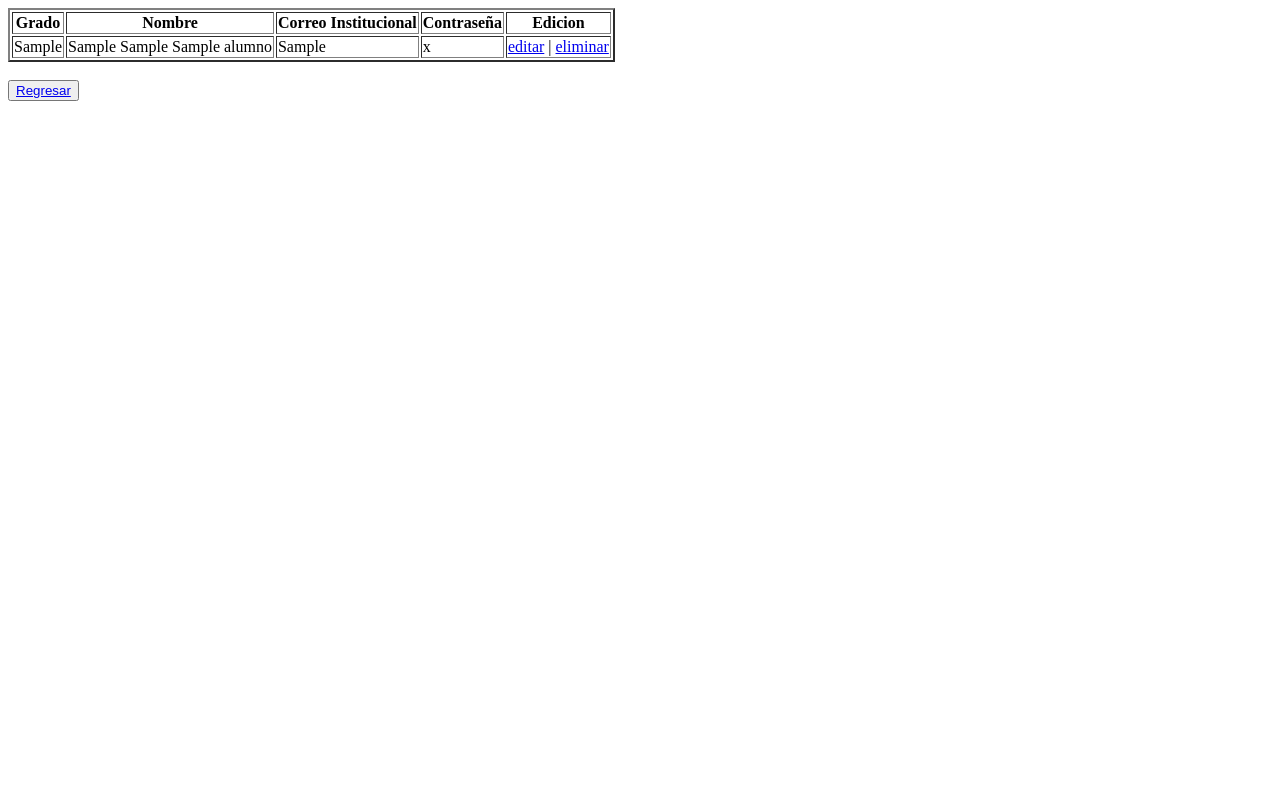
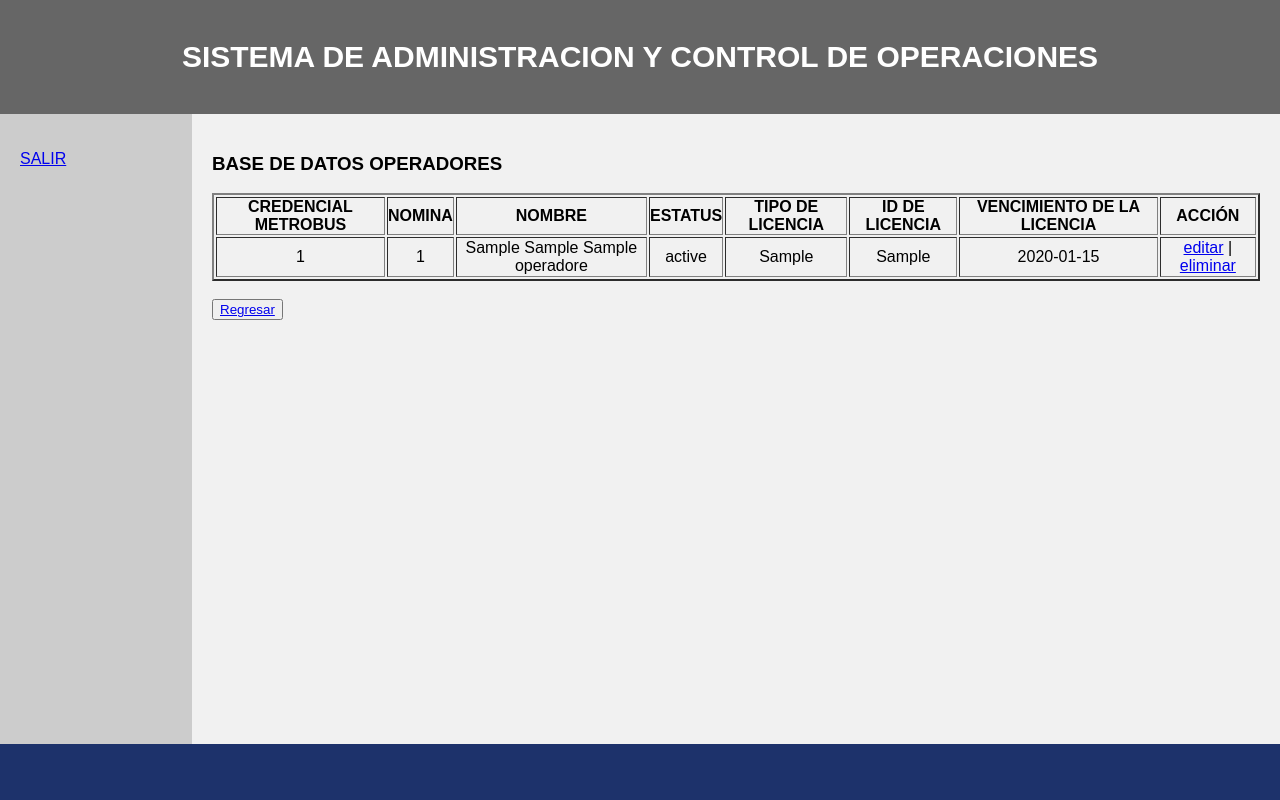
Before and after one commit to LUlisesRM/CITEMSA, a PHP site: page /Plataforma_citemsa/edicion.php in a window 1280 px wide. Run offline with PHP 8.4, Linux system fonts and the light colour scheme; tables that the repository leaves empty or names only in its code hold one stand-in row (values such as "Sample post").

Commit message:
Estilo Loginerror y SACO: header y nav

```diff
--- /dev/null
+++ b/saco/Plataforma_citemsa/css/estilo_saco.css
@@ -0,0 +1,77 @@
+*{
+    box-sizing: border-box;
+  }
+
+  body {
+    font-family: Arial, Helvetica, sans-serif;
+    background-color: rgb(29, 50, 107);
+    margin: 0px;
+  }
+
+  /* Style the header */
+  header {
+
+    background-color: #666;
+    padding: 15px;
+    text-align: center;
+    font-size: 20px;
+    color: white;
+  }
+
+  th{
+    padding: 0;
+    display: table-cell;
+    font-weight: 550;
+  }
+
+  td{
+    text-align: center;
+
+  }
+
+
+  /* Create two columns/boxes that floats next to each other */
+  nav {
+    float: left;
+    width: 15%;
+    height: 630px; /* only for demonstration, should be removed */
+    background: #ccc;
+    padding: 20px;
+  }
+
+  /* Style the list inside the menu */
+  nav ul {
+    list-style-type: none;
+    padding: 0;
+  }
+
+  article {
+    float: left;
+    padding: 20px;
+    width: 85%;
+    background-color: #f1f1f1;
+    height: 630px; /* only for demonstration, should be removed */
+  }
+
+  /* Clear floats after the columns */
+  section::after {
+    content: "";
+    display: table;
+    clear: both;
+  }
+
+  /* Style the footer */
+  footer {
+    background-color: #777;
+    padding: 10px;
+    text-align: center;
+    color: white;
+  }
+
+  /* Responsive layout - makes the two columns/boxes stack on top of each other instead of next to each other, on small screens */
+  @media (max-width: 600px) {
+    nav, article {
+      width: 100%;
+      height: auto;
+    }
+  }
--- a/saco/Plataforma_citemsa/edicion.php
+++ b/saco/Plataforma_citemsa/edicion.php
@@ -2,19 +2,47 @@
 include ("../conexion.php");
 
 //consulta
-$sql="SELECT * FROM alumnos";
+$sql="SELECT * FROM operadores";
 
  $consulta=$conexion->query($sql);
 
  $count=mysqli_num_rows($consulta);
 ?>
-<table border="2px">
+
+<!DOCTYPE html>
+<html lang="en">
+<head>
+    <meta charset="UTF-8">
+    <meta http-equiv="X-UA-Compatible" content="IE=edge">
+    <meta name="viewport" content="width=device-width, initial-scale=1.0">
+    <link rel="stylesheet" href="css/estilo_saco.css">
+    <title>EDICION</title>
+</head>
+<body>
+<header>
+  <h2>SISTEMA DE ADMINISTRACION Y CONTROL DE OPERACIONES</h2>
+</header>
+
+<section>
+  <nav>
+    <ul>
+      <li><a href='../salir.php'>SALIR</a></li>
+    </ul>
+  </nav>
+
+  <article>
+    <h1>BASE DE DATOS OPERADORES</h1>
+
+    <table border="2px">
         <tr>
-            <th>Grado</th>
-            <th>Nombre</th>
-            <th>Correo Institucional</th>
-            <th>Contraseña</th>
-            <th>Edicion</th>
+            <th>CREDENCIAL METROBUS</th>
+            <th>NOMINA</th>
+            <th>NOMBRE</th>
+            <th>ESTATUS</th>
+            <th>TIPO DE LICENCIA</th>
+            <th>ID DE LICENCIA</th>
+            <th>VENCIMIENTO DE LA LICENCIA</th>
+            <th>ACCIÓN</th>
         </tr>
     <?php
         if ($count>0){
@@ -22,12 +50,15 @@ $sql="SELECT * FROM alumnos";
             while($row=mysqli_fetch_assoc($consulta) ){
 
             echo "<tr>";
-            echo "<td>" .$row['grado']. "</td>";
+            echo "<td>" .$row['credencial_mb']. "</td>";
+            echo "<td>" .$row['nomina']. "</td>";
             echo "<td>".$row['apellido_paterno']. ' ' .$row['apellido_materno']. ' ' .$row['nombre']."</td>";
-            echo "<td>".$row['correo_institucional']."</td>";
-            echo "<td>".$row['pass']."</td>";
-            echo "<td> <a href= actualizar.php?id=" .$row['id_alumno']. ">editar</a> |
-                       <a href= eliminar.php?id=" .$row['id_alumno']. ">eliminar</a> </td> ";
+            echo "<td>".$row['estatus']."</td>";
+            echo "<td>".$row['tipo_licencia']."</td>";
+            echo "<td>".$row['id_licencia']."</td>";
+            echo "<td>".$row['vencimiento_licencia']."</td>";
+            echo "<td> <a href= actualizar.php?id=" .$row['id_operador']. ">editar</a> |
+                       <a href= eliminar.php?id=" .$row['id_operador']. ">eliminar</a> </td> ";
             echo "</tr>";
 
 
@@ -40,3 +71,11 @@ $sql="SELECT * FROM alumnos";
 </table>
 <br>
 <button><a href="index.php">Regresar</a></button>
+<br>
+
+</article>
+</section>
+
+
+</body>
+</html>
--- a/saco/css/estilo_login.css
+++ b/saco/css/estilo_login.css
@@ -6,11 +6,8 @@ body{
     margin-top: 120px;
     padding: 0;
     width: 100%;
-
     line-height: 1.5;
-
 }
-
 
 
 .fondo{
--- a/saco/index.php
+++ b/saco/index.php
@@ -26,11 +26,11 @@
         <div class="form-group">
             <div>
                 <label>Credencial MB</label><br>
-                <input name="credencial" placeholder="Escriba su credencial de Metrobus" required size="40">
+                <input name="credencial" placeholder="Escriba su credencial de Metrobus" required size="47">
             </div>
             <div>
              <label>Contraseña</label><br>
-             <input type="password" name="pass" placeholder="Escriba su contraseña" required size="40">
+             <input type="password" name="pass" placeholder="Escriba su contraseña" required size="47">
             </div><br>
             <div align="center">
              <button type="submit" >Inicar Sesion</button>
```
Also changed, not shown: saco/Plataforma_citemsa/index.php (+11 -65 lines), saco/indexError.php (+24 -12 lines).
